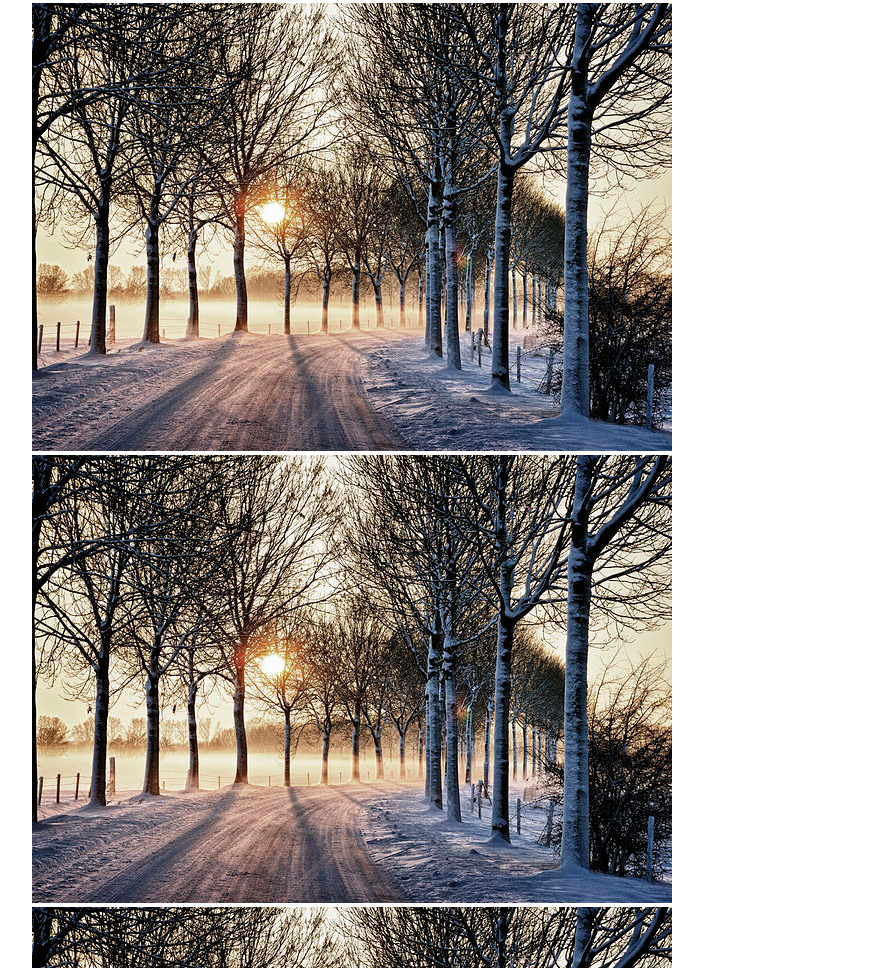
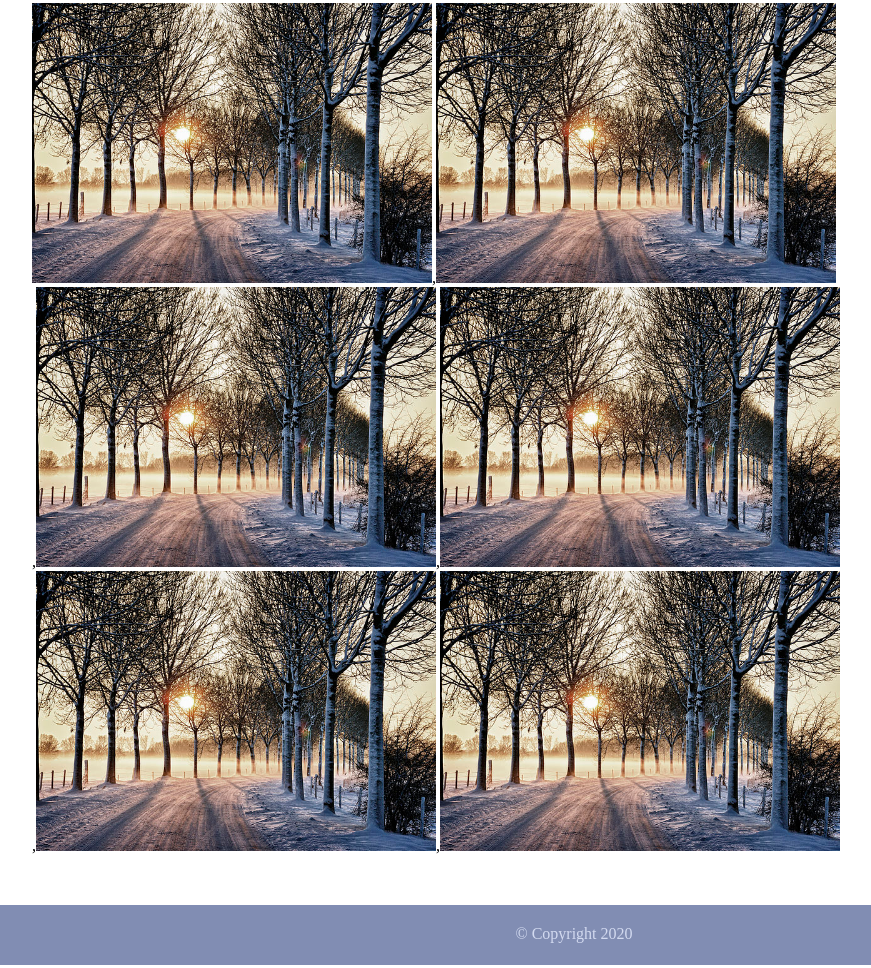
Before and after one commit to VonBorstel-J/FrontEnd-Round-II, a plain HTML site: page Week 3/Day2/page4.html in a window 1280 px wide. Shown: the part 699-1667 px from the top of the page, without its empty margins (66-937 px from the left). Drawn offline with Linux system fonts and the light colour scheme.

Commit message:
javascript added

```diff
--- a/Week 3/Day2/page4.html
+++ b/Week 3/Day2/page4.html
@@ -33,13 +33,13 @@
     <h1>My Fourth Heading</h1>
     <p>My Fourth paragraph</p>
 
-    <ul>
-        <li id="photo"><img src="/images/winterland1.jpg"></li>
+    <ul id="album">
+        <!-- <li id="photo"><img src="/images/winterland1.jpg"></li>
         <li id="photo"><img src="/images/winterland2.jpg"></li>
         <li id="photo"><img src="/images/winterland3.jpg"></li>
         <li id="photo"><img src="/images/winterland4.jpg"></li>
         <li id="photo"><img src="/images/winterland5.jpg"></li>
-        <li id="photo"><img src="/images/winterland6.jpg"></li>
+        <li id="photo"><img src="/images/winterland6.jpg"></li> -->
     </ul>
 
 
@@ -55,6 +55,29 @@
     </div>
     <!-- End of container  -->
 
+    <script>
+        var photos = []; //Declares an empty array for the images to be stored in
+        var fileNames = []; //Declares an empty array to store image file names
+        var imageList = []; //Declares an empty array to storethe html list that contains the images
+        var image; //Declares an empty variable to store the assembled image list codes
+        var openList = "<li id='photo'>"; //Declares a variable to contain the open list tag
+        var closeList = "</li>"; //Declares a variable to contain the close list tag
+
+        //This will create a loop that will render the 6 images**always start with an index of 0
+        for (var i=0; i<6; i++) {
+            fileNames.push("winterland" + (i+1)); //This pulls the file name and adds the number to them in order
+            photos.push("<img src='/images/"+fileNames[i]+".jpg'>"); //Assemble filename into image element and store in an array
+            image = openList + photos[i] + closeList; //Putting it all together
+            imageList.push(image); //Storing the as
+        }
+
+        //Now to actually display the gallery from the stored array
+        document.getElementById("album").innerHTML = imageList
+
+    </script>
+
+
+
     </body>
 
 </html>
--- a/Week 3/Day2/style.css
+++ b/Week 3/Day2/style.css
@@ -49,6 +49,10 @@ main {
 
 main h1 {
   color: rgb(129, 141, 179);
+}
+
+main #album #photo img {
+  width: 400px;
 }
 
 table {
```
